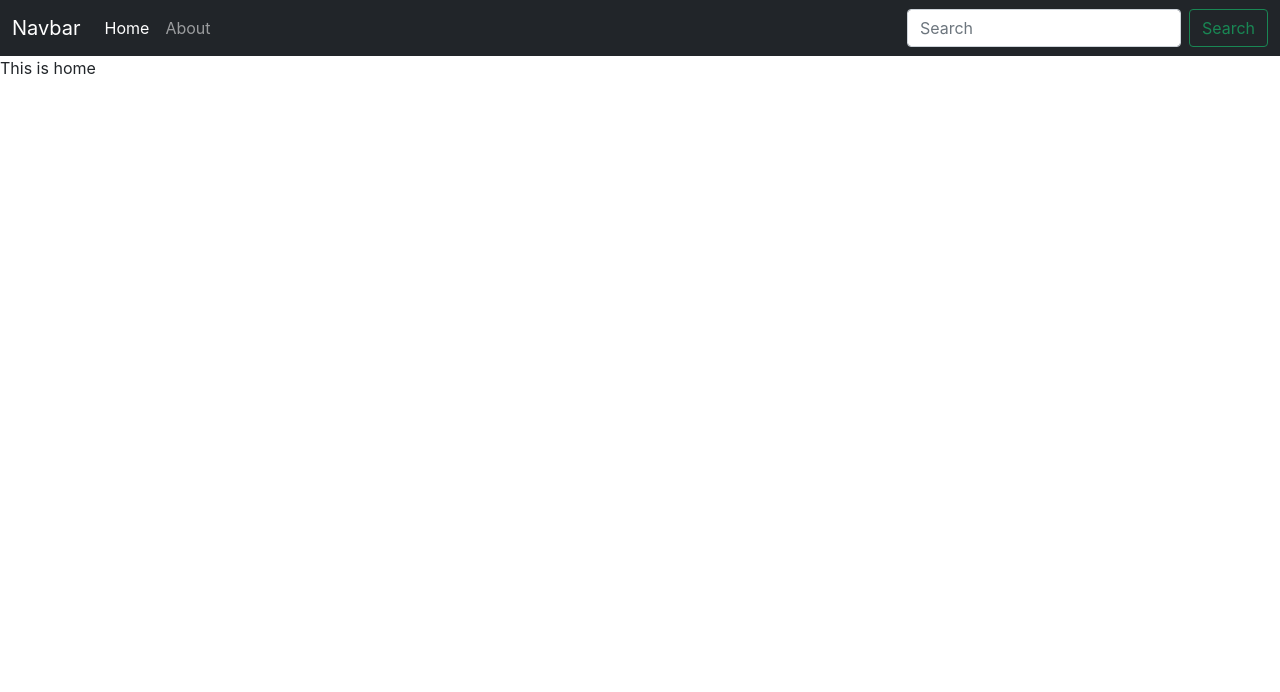
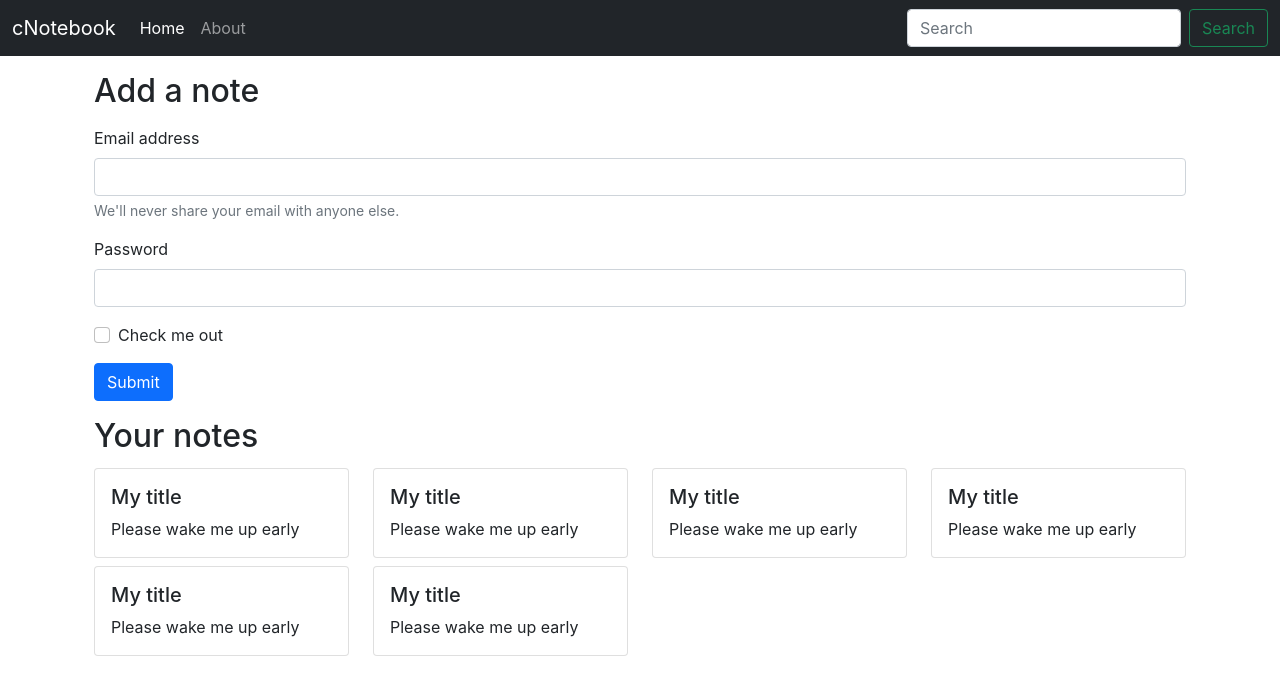
Before and after one commit to sagar442-debug/Notes-on-the-cloud-app-using-MERN-stack, a React (Create React App) app: page / in a window 1280 px wide. Shown: the top 692 px of the page. Built offline with nearby package versions, Linux system fonts and the light colour scheme.

Commit message:
Start of the frontend

```diff
--- a/src/App.js
+++ b/src/App.js
@@ -6,17 +6,22 @@
 import Home from './components/Home';
 import Navbar from './components/Navbar';
 import About from "./components/About";
+import NoteState from "./context/notes/NoteState";
 
 function App() {
   return (
     <>
+    <NoteState>
       <BrowserRouter>
       <Navbar></Navbar>
+      <div className="container">
         <Routes>
           <Route path='/' element={<Home />} />
           <Route path='/about' element={<About />} />
         </Routes>
+        </div>
       </BrowserRouter>
+      </NoteState>
     </>
   );
 }
--- a/src/components/About.js
+++ b/src/components/About.js
@@ -1,9 +1,12 @@
 import React from 'react'
+import { useContext } from 'react'
+import noteContext from '../context/notes/noteContext'
 
 const About = () => {
+  const a = useContext(noteContext);
   return (
     <div>
-      This is About
+      This is About {a.name}
     </div>
   )
 }
--- a/src/components/Home.js
+++ b/src/components/Home.js
@@ -1,9 +1,41 @@
-import React from 'react'
+import React, { useContext } from 'react'
+import noteContext from '../context/notes/noteContext';
+import Notes from './Notes';
+
 
 const Home = () => {
+  const context = useContext(noteContext);
+
+  const { notes, setNotes } = context;
+
+
   return (
     <div>
-      This is home
+      <div className="container my-3">
+
+
+        <h2>Add a note</h2>
+        <form className='my-3'>
+          <div class="mb-3">
+            <label for="exampleInputEmail1" class="form-label">Email address</label>
+            <input type="email" class="form-control" id="exampleInputEmail1" aria-describedby="emailHelp" />
+            <div id="emailHelp" class="form-text">We'll never share your email with anyone else.</div>
+          </div>
+          <div class="mb-3">
+            <label for="exampleInputPassword1" class="form-label">Password</label>
+            <input type="password" class="form-control" id="exampleInputPassword1" />
+          </div>
+          <div class="mb-3 form-check">
+            <input type="checkbox" class="form-check-input" id="exampleCheck1" />
+            <label class="form-check-label" for="exampleCheck1">Check me out</label>
+          </div>
+          <button type="submit" class="btn btn-primary">Submit</button>
+        </form>
+
+        <h2>Your notes</h2>
+        <Notes/>
+
+      </div>
     </div>
   )
 }
--- a/src/components/Navbar.js
+++ b/src/components/Navbar.js
@@ -1,10 +1,13 @@
+import { useEffect } from 'react';
 import Container from 'react-bootstrap/Container';
 import Nav from 'react-bootstrap/Nav';
 import Navbar from 'react-bootstrap/Navbar';
-import { Link } from 'react-router-dom';
+import { Link, useLocation } from 'react-router-dom';
 
 
 function NavBar() {
+  const location = useLocation();
+
   return (
     <>
       <nav className="navbar navbar-expand-lg bg-dark navbar-dark bg-body-tertiary">
@@ -12,14 +15,14 @@
     <button className="navbar-toggler" type="button" data-bs-toggle="collapse" data-bs-target="#navbarTogglerDemo03" aria-controls="navbarTogglerDemo03" aria-expanded="false" aria-label="Toggle navigation">
       <span className="navbar-toggler-icon"></span>
     </button>
-    <Link className="navbar-brand" to="/">Navbar</Link>
+    <Link className="navbar-brand" to="/">cNotebook</Link>
     <div className="collapse navbar-collapse" id="navbarTogglerDemo03">
       <ul className="navbar-nav me-auto mb-2 mb-lg-0">
         <li className="nav-item">
-          <Link className="nav-link active" aria-current="page" to="/">Home</Link>
+          <Link className={`nav-link ${location.pathname==="/"? "active": ""}`} aria-current="page" to="/">Home</Link>
         </li>
         <li className="nav-item">
-          <Link className="nav-link" to="/about">About</Link>
+          <Link className={`nav-link ${location.pathname==="/about"? "active": ""}`} to="/about">About</Link>
         </li>
 
       </ul>
--- /dev/null
+++ b/src/components/Noteitem.js
@@ -0,0 +1,17 @@
+import React from 'react'
+
+const Noteitem = (props) => {
+    const { note } = props;
+    return (
+        <div className='col-md-3 my-1'>
+            <div class="card">
+                <div class="card-body">
+                    <h5 class="card-title">{note.title}</h5>
+                    <p class="card-text">{note.description}</p>
+                </div>
+            </div>
+        </div>
+    )
+}
+
+export default Noteitem
--- /dev/null
+++ b/src/components/Notes.js
@@ -0,0 +1,19 @@
+import React from 'react'
+import noteContext from '../context/notes/noteContext';
+import { useContext } from 'react';
+import Noteitem from './Noteitem';
+
+const Notes = () => {
+    const context = useContext(noteContext);
+
+    const { notes, setNotes } = context;
+    return (
+        <div className='row'>
+            {notes.map((note) => {
+                return <Noteitem note={note} />
+            })}
+        </div>
+    )
+}
+
+export default Notes
--- /dev/null
+++ b/src/context/notes/NoteState.js
@@ -0,0 +1,72 @@
+import NoteContext from "./noteContext"
+import { useState } from "react"
+
+const NoteState = (props) =>{
+
+    const notesInitial = [
+        {
+          "_id": "649c03b059c54c19d450bcb0",
+          "user": "649795b52c1bfaf05799d74f",
+          "title": "My title",
+          "description": "Please wake me up early",
+          "tag": "personal",
+          "date": "2023-06-28T09:56:00.135Z",
+          "__v": 0
+        },
+        {
+          "_id": "649c03b059c54c19d450bcb0",
+          "user": "649795b52c1bfaf05799d74f",
+          "title": "My title",
+          "description": "Please wake me up early",
+          "tag": "personal",
+          "date": "2023-06-28T09:56:00.135Z",
+          "__v": 0
+        },
+        {
+          "_id": "649c03b059c54c19d450bcb0",
+          "user": "649795b52c1bfaf05799d74f",
+          "title": "My title",
+          "description": "Please wake me up early",
+          "tag": "personal",
+          "date": "2023-06-28T09:56:00.135Z",
+          "__v": 0
+        },
+        {
+          "_id": "649c03b059c54c19d450bcb0",
+          "user": "649795b52c1bfaf05799d74f",
+          "title": "My title",
+          "description": "Please wake me up early",
+          "tag": "personal",
+          "date": "2023-06-28T09:56:00.135Z",
+          "__v": 0
+        },
+        {
+          "_id": "649c03b159c54c19d450bcb2",
+          "user": "649795b52c1bfaf05799d74f",
+          "title": "My title",
+          "description": "Please wake me up early",
+          "tag": "personal",
+          "date": "2023-06-28T09:56:01.619Z",
+          "__v": 0
+        },
+        {
+          "_id": "649c03b559c54c19d450bcb4",
+          "user": "649795b52c1bfaf05799d74f",
+          "title": "My title",
+          "description": "Please wake me up early",
+          "tag": "personal",
+          "date": "2023-06-28T09:56:05.764Z",
+          "__v": 0
+        }
+      ]
+
+      const [notes, setNotes] = useState(notesInitial)
+
+    return (
+        <NoteContext.Provider value={{notes,setNotes}}>
+           {props.children}
+        </NoteContext.Provider>
+    )
+}
+
+export default NoteState ;
--- /dev/null
+++ b/src/context/notes/noteContext.js
@@ -0,0 +1,5 @@
+import { createContext } from "react";
+
+const noteContext = createContext();
+
+export default noteContext;
```
Also changed, not shown: 1 other file (tests, documents, lock files or other folders).
